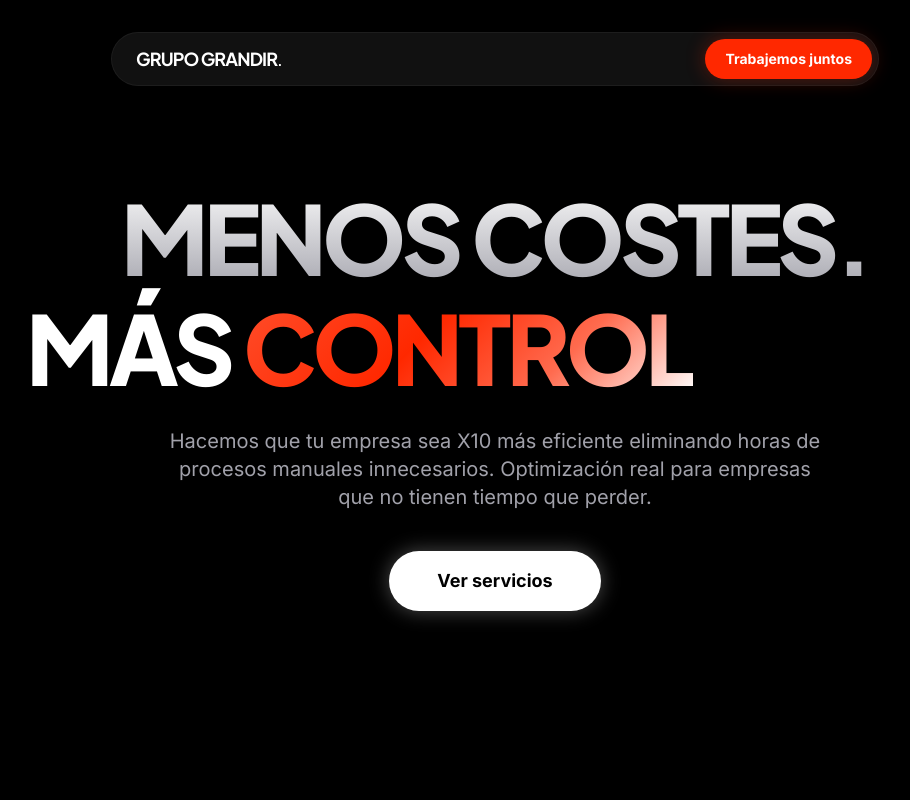
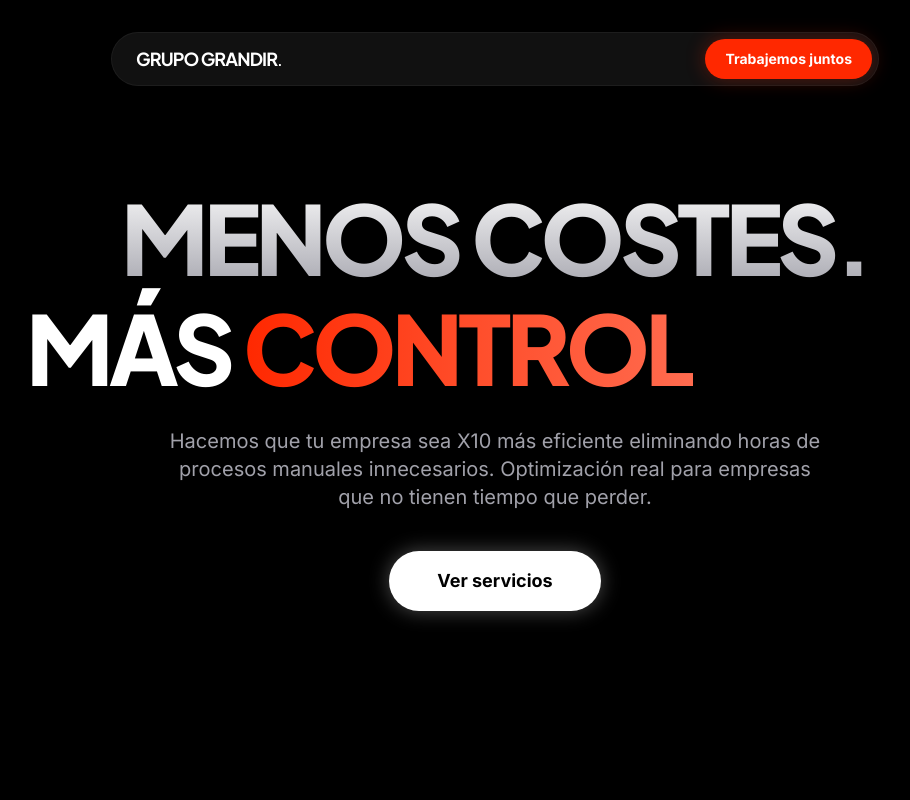
Before and after one commit to grupograndir/grupo-grandir-web, a React (Vite) app: page / in a window 1280 px wide. Shown: the top 800 px of the page, without its empty margins (145-1055 px from the left). Built offline with nearby package versions, Linux system fonts and the light colour scheme.

Commit message:
fix(ui): Fix rotating word gradient — remove white endpoint that made letters invisible on dark bg

```diff
--- a/src/index.css
+++ b/src/index.css
@@ -38,7 +38,7 @@ body {
 }
 
 .rotating-word-gradient {
-  background: linear-gradient(135deg, #FF4D2A 0%, #FF2800 40%, #FF6B4F 70%, #FFFFFF 100%);
+  background: linear-gradient(90deg, #FF2800 0%, #FF4D2A 50%, #FF6B4F 100%);
   -webkit-background-clip: text;
   -webkit-text-fill-color: transparent;
 }
```
